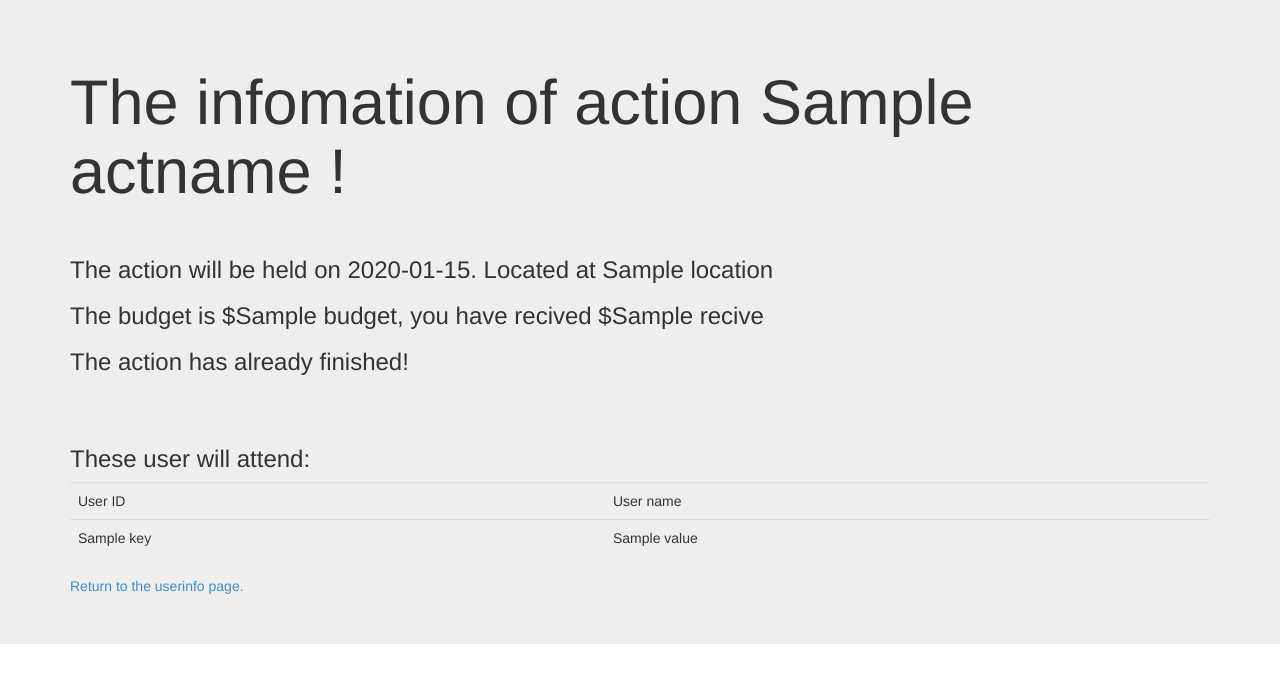
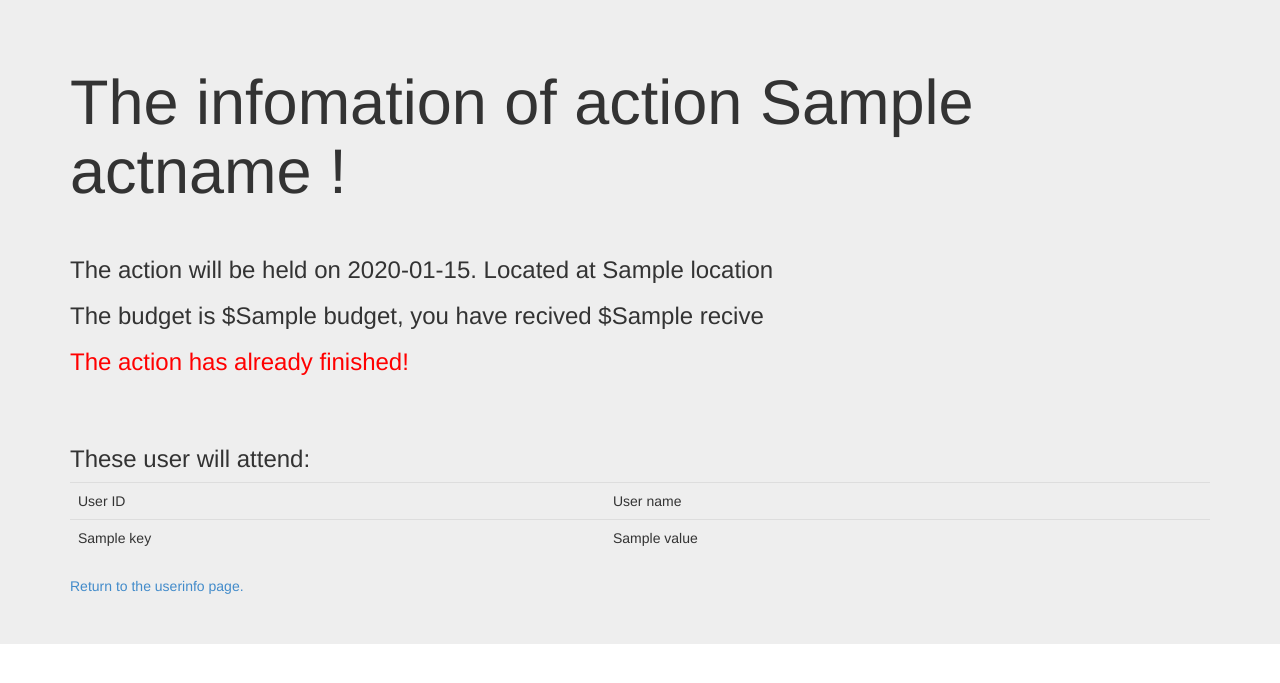
Before and after one commit to Caymoon/AA_cost_sharing_CWX, a Django app: template AAcms/step1/templates/actinfo.html in a window 1280 px wide. Shown: the top 683 px of the page. Run offline with Django 3.2, Linux system fonts and the light colour scheme; the template is opened without the code that fills it: most values are stand-ins (such as "Sample title", 1, 10 or a date in 2020); parts of the project's set-up code (start-up, migrations or seed data) failed here and were passed over; some libraries are stand-ins or nearby versions.

Commit message:
Fix color problem

```diff
--- a/AAcms/step1/templates/actinfo.html
+++ b/AAcms/step1/templates/actinfo.html
@@ -23,13 +23,13 @@
 			<br>
 			<h3>The action will be held on {{actdate}}. Located at {{location}}</h3>
 			<h3>The budget is ${{budget}}, you have recived ${{recive}}</h3>
-			<h3>
+
 				{% if able == True%}
-					The action is still running...
+					<h3>The action is still running...</h3>
 				{%else%}
-					The action has already finished!
+					<h3 style="color:#FF0000">The action has already finished!</h3>
 				{%endif%}
-			</h3>
+
 			</br>
 			</br>
 			<h3>These user will attend:</h3>
```
